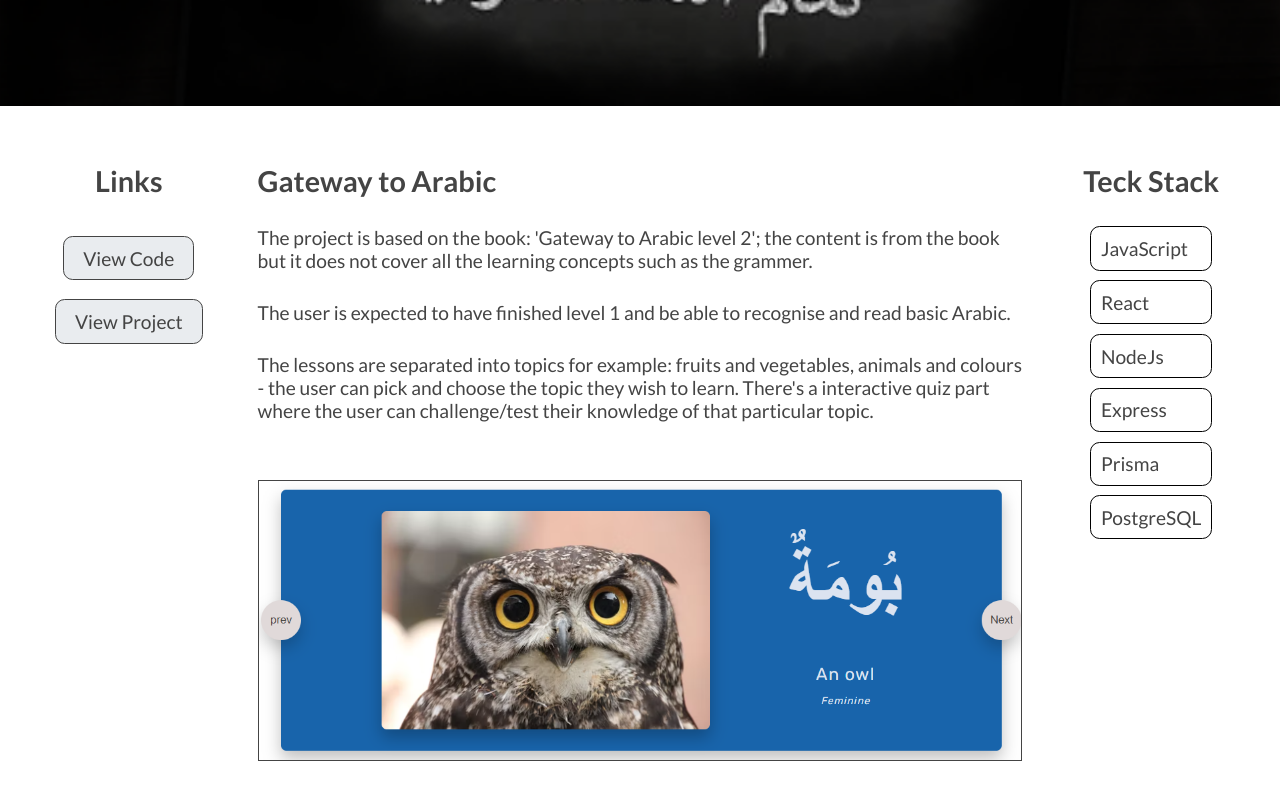
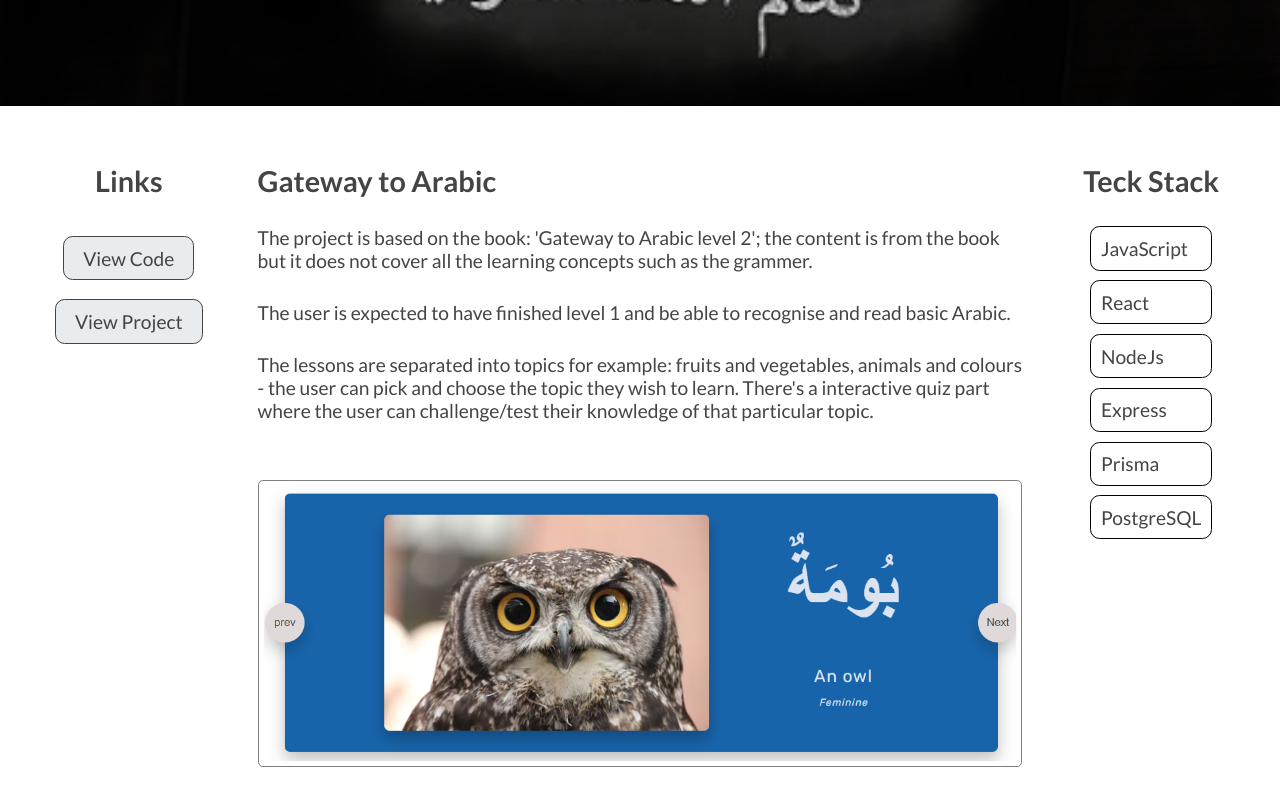
Before and after one commit to New-Arday/my-portfolio, a React (Create React App) app: page /learnArabic in a window 1280 px wide. Shown: the part 294-1094 px from the top of the page. Built offline with nearby package versions, Linux system fonts and the light colour scheme.

Commit message:
Adding padding to image

```diff
--- a/src/projects/Project.css
+++ b/src/projects/Project.css
@@ -50,9 +50,11 @@
   margin-top: 3rem;
 }
 .project-img {
-  border: solid 0.5px;
+  border: solid 0.5px grey;
   margin-top: 3rem;
+  padding: 0.5rem;
   max-width: 100%;
+  border-radius: 0.5rem;
 }
 
 .link-box {
```
